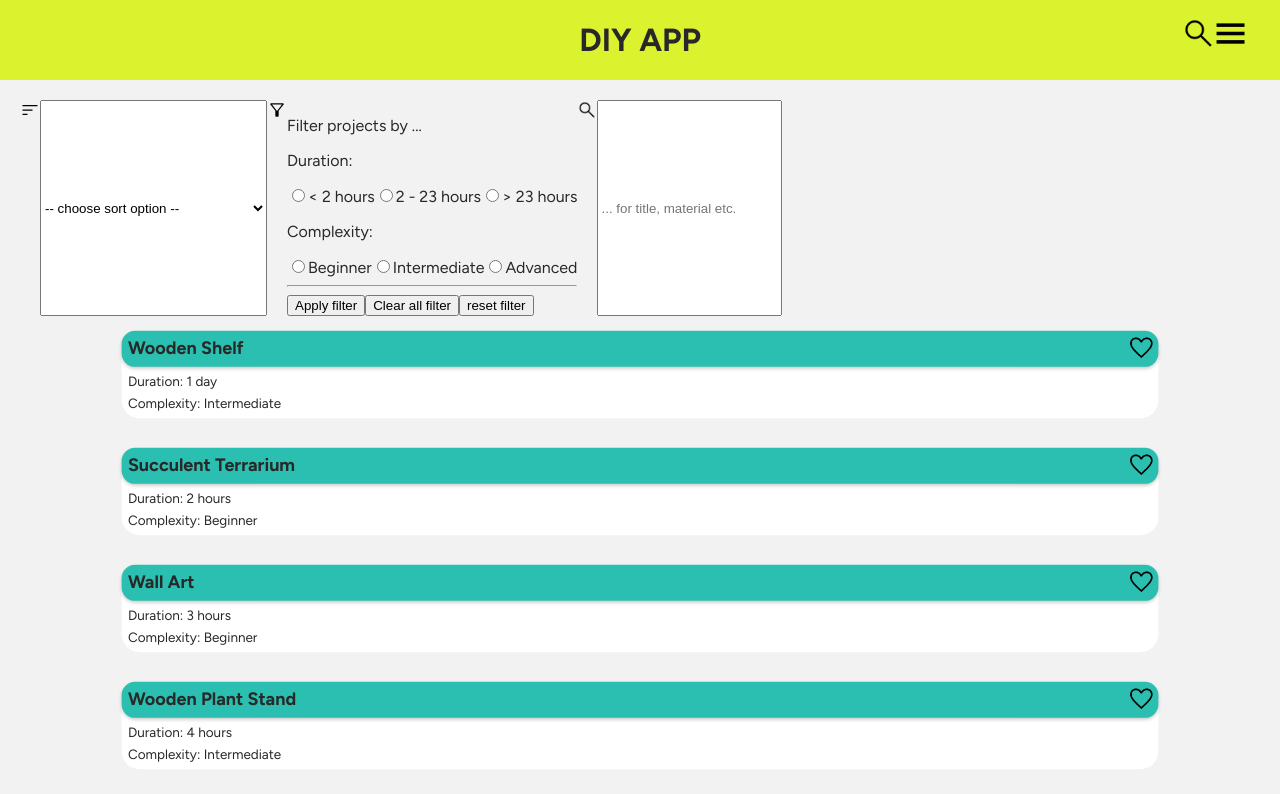
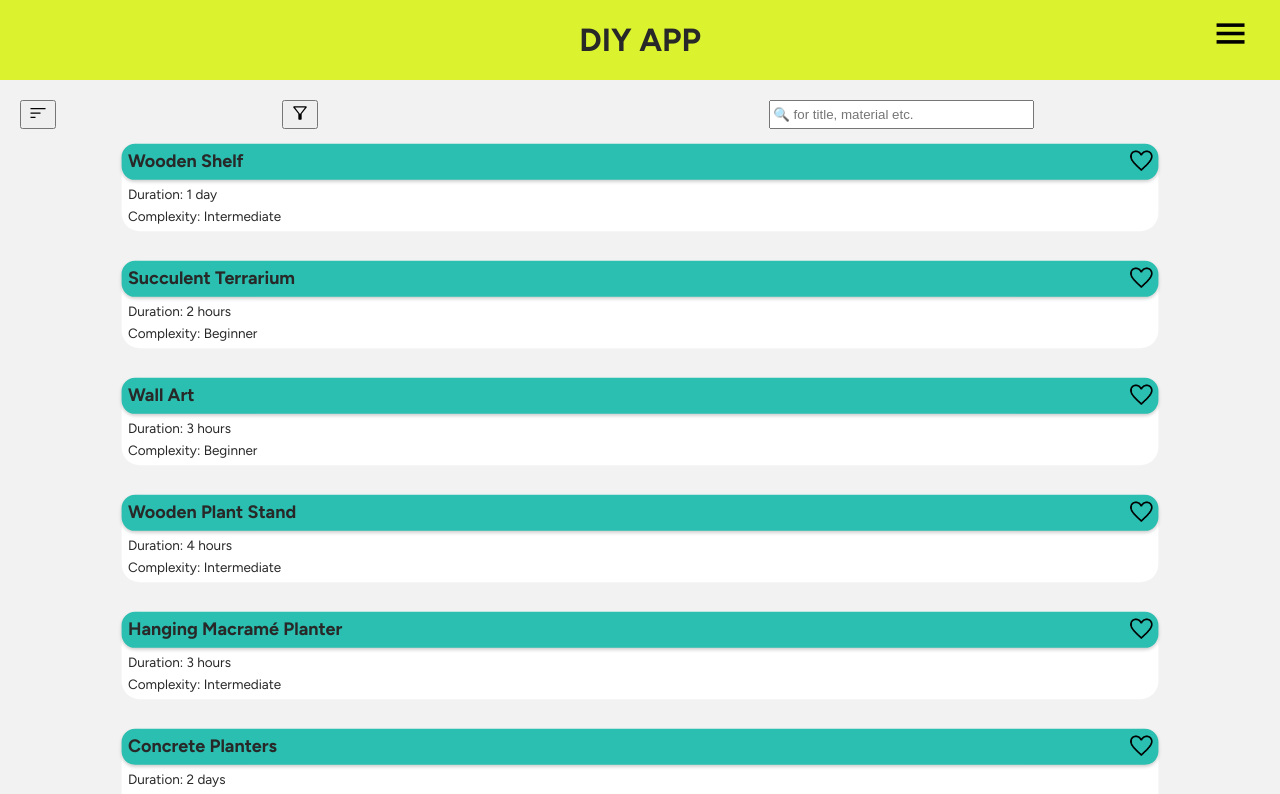
Before and after one commit to jana-scheidemann/DIY-App, a Next.js app: page / in a window 1280 px wide. Shown: the top 794 px of the page. Built offline with nearby package versions, Linux system fonts and the light colour scheme.

Commit message:
delete former SearchBar and functions from Navigation

```diff
--- a/components/Navigation.js
+++ b/components/Navigation.js
@@ -4,14 +4,8 @@ import { useState } from "react";
 import ModalAdd from "./ModalAdd";
 import Image from "next/image";
 
-export default function Navigation({
-  onAddProject,
-  toggleSortModal,
-  toggleFilterModal,
-  showSearchField,
-}) {
+export default function Navigation({ onAddProject }) {
   const [isNavigationOpen, setIsNavigationOpen] = useState(false);
-  const [isSearchBarOpen, setIsSearchBarOpen] = useState(false);
   const [modalAdd, setModalAdd] = useState(false);
 
   function toggleNavigation() {
@@ -25,37 +19,10 @@ export default function Navigation({
   function closeAddModal() {
     setModalAdd(!modalAdd);
   }
-  function toggleSearchBar() {
-    setIsSearchBarOpen(!isSearchBarOpen);
-  }
-
-  function openSearch() {
-    toggleSearchBar();
-    showSearchField();
-  }
-
-  function openSortModal() {
-    toggleSearchBar();
-    toggleSortModal();
-  }
-
-  function openFilterModal() {
-    toggleSearchBar();
-    toggleFilterModal();
-  }
 
   return (
     <>
       {!isNavigationOpen && (
-        <>
-          <StyledSearchMenu onClick={toggleSearchBar}>
-            <Image
-              src={"/icons/search.png"}
-              width={35}
-              height={35}
-              alt={"search icon"}
-            />
-          </StyledSearchMenu>
         <StyledNavigationMenu onClick={toggleNavigation}>
           <Image
             src={"/icons/burger_menu.png"}
@@ -64,7 +31,6 @@ export default function Navigation({
             alt={"burger menu icon"}
           />
         </StyledNavigationMenu>
-        </>
       )}
 
       {isNavigationOpen && (
@@ -98,20 +64,6 @@ export default function Navigation({
           onToggleAddModal={closeAddModal}
         />
       )}
-
-      {isSearchBarOpen && (
-        <StyledSearchBar>
-          <StyledNavigationLink href="/" onClick={openSearch}>
-            Search
-          </StyledNavigationLink>
-          <StyledNavigationLink href="/" onClick={openSortModal}>
-            Sort Projects
-          </StyledNavigationLink>
-          <StyledNavigationLink href="/" onClick={openFilterModal}>
-            Filter Projects
-          </StyledNavigationLink>
-        </StyledSearchBar>
-      )}
     </>
   );
 }
@@ -127,28 +79,6 @@ const StyledNavigationMenu = styled.div`
   top: 1rem;
   right: 2rem;
   cursor: pointer;
-`;
-
-const StyledSearchMenu = styled.div`
-  position: fixed;
-  top: 1rem;
-  right: 4rem;
-  cursor: pointer;
-  z-index: 200;
-`;
-
-const StyledSearchBar = styled.div`
-  position: fixed;
-  z-index: 200;
-  top: 3.5rem;
-  right: 4rem;
-  background-color: var(--text-color);
-  color: var(--background-color);
-  border: 1px solid black;
-  padding: 20px;
-  display: flex;
-  flex-direction: column;
-  align-items: flex-start;
 `;
 
 const StyledNavigationMenuBar = styled.nav`
--- a/components/SearchField.js
+++ b/components/SearchField.js
@@ -1,5 +1,6 @@
 import styled from "styled-components";
 import Image from "next/image";
+import { useState } from "react";
 
 export default function SearchField({
   onSortComplexityStartHigh,
@@ -10,6 +11,9 @@ export default function SearchField({
   onFilterProjects,
   onResetFilters,
 }) {
+  const [isOpenSort, setIsOpenSort] = useState(false);
+  const [isOpenFilter, setIsOpenFilter] = useState(false);
+
   function handleChange(event) {
     event.preventDefault();
     const searchOption = event.target.value;
@@ -31,17 +35,49 @@ export default function SearchField({
     onFilterProjects(filterData);
   }
 
+  function openSort() {
+    setIsOpenSort(!isOpenSort);
+  }
+  function openFilter() {
+    setIsOpenFilter(!isOpenFilter);
+  }
+
   return (
     <>
       <StyledSearchField>
-        <label htmlFor="sort">
+        <button type="button" onClick={openSort}>
           <Image
             src={"/icons/sort.svg"}
             width={20}
             height={20}
             alt={"Sort projects"}
           />
-        </label>
+        </button>
+
+        <button type="button" onClick={openFilter}>
+          <Image
+            src={"/icons/filter.svg"}
+            width={20}
+            height={20}
+            alt={"Filter projects"}
+          />
+        </button>
+
+        <label htmlFor="search"></label>
+        <input
+          type="search"
+          id="search"
+          name="search"
+          size={30}
+          placeholder="🔍 for title, material etc."
+          value={query}
+          onChange={handleSearch}
+        />
+        <br />
+        {isOpenSort && (
+          <>
+            <label htmlFor="sort" />
+
             <select name="sort" id="sort" onChange={handleChange}>
               <option value="">-- choose sort option --</option>
               <option value="duration-short">Duration: short to long</option>
@@ -53,35 +89,10 @@ export default function SearchField({
                 Complexity: Adcanced to Beginner
               </option>
             </select>
+          </>
+        )}
 
-        {/* <label htmlFor="filter">
-          <Image
-            src={"/icons/filter.svg"}
-            width={20}
-            height={20}
-            alt={"Filter projects"}
-          />
-        </label>
-        <select name="filter" id="filter" multiple={true}>
-          <option value="nofilter">-- no filter --</option>
-          <optgroup label="duration">
-            <option value="duration-short">2 hours or less</option>
-            <option value="duration-medium">2 - 23 hours</option>
-            <option value="duration-long">more than 23 hours</option>
-          </optgroup>
-          <optgroup label="complexity">
-            <option value="beginner">Beginner</option>
-            <option value="intermediate">Intermediate</option>
-            <option value="advanced">Advanced</option>
-          </optgroup>
-        </select> */}
-
-        <Image
-          src={"/icons/filter.svg"}
-          width={20}
-          height={20}
-          alt={"Filter projects"}
-        />
+        {isOpenFilter && (
           <form onSubmit={handleFilterSubmit}>
             <p>Filter projects by ...</p>
 
@@ -100,7 +111,12 @@ export default function SearchField({
               value="medium"
             />
             <label htmlFor="duration-medium">2 - 23 hours</label>
-          <input type="radio" id="duration-long" name="duration" value="long" />
+            <input
+              type="radio"
+              id="duration-long"
+              name="duration"
+              value="long"
+            />
             <label htmlFor="duration-long">&gt; 23 hours</label>
 
             <p>Complexity:</p>
@@ -132,34 +148,14 @@ export default function SearchField({
               reset filter
             </button>
           </form>
-
-        <label htmlFor="search">
-          <Image
-            src={"/icons/search.png"}
-            width={20}
-            height={20}
-            alt={"Search projects"}
-          />
-        </label>
-        <input
-          type="search"
-          id="search"
-          name="search"
-          // size={30}
-          placeholder="... for title, material etc."
-          value={query}
-          onChange={handleSearch}
-        />
+        )}
       </StyledSearchField>
     </>
   );
 }
 
 const StyledSearchField = styled.article`
-  // width: 100%;
   display: flex;
   flex-wrap: wrap;
-  /* gap: 1rem;
-  justify-content: center;
-  align-items: center; */
+  justify-content: space-between;
 `;
--- a/components/StyledComponents/StyledGlobalContainer.js
+++ b/components/StyledComponents/StyledGlobalContainer.js
@@ -6,9 +6,6 @@ export default function StyledGlobalContainer({
   children,
   onResetFilters,
   onAddProject,
-  toggleSortModal,
-  toggleFilterModal,
-  showSearchField,
 }) {
   return (
     <>
@@ -16,12 +13,7 @@ export default function StyledGlobalContainer({
         <StyledLink href={"/"} onClick={onResetFilters}>
           <StyledHeadline>DIY APP</StyledHeadline>
         </StyledLink>
-        <Navigation
-          onAddProject={onAddProject}
-          toggleSortModal={toggleSortModal}
-          toggleFilterModal={toggleFilterModal}
-          showSearchField={showSearchField}
-        />
+        <Navigation onAddProject={onAddProject} />
       </Header>
 
       <Body>{children}</Body>
--- a/pages/_app.js
+++ b/pages/_app.js
@@ -5,16 +5,12 @@ import GlobalStyle from "../styles";
 import StyledGlobalContainer from "@/components/StyledComponents/StyledGlobalContainer";
 import Link from "next/link";
 import StyledModal from "@/components/StyledComponents/StyledModal";
-import ModalFilter from "@/components/ModalFilter";
 import styled from "styled-components";
 import Fuse from "fuse.js";
 
 export default function App({ Component, pageProps }) {
   const [projects, setProjects] = useState(initialProjects);
   const [projectFilter, setProjectFilter] = useState({});
-  const [modalSort, setModalSort] = useState(false);
-  const [modalFilter, setModalFilter] = useState(false);
-  const [isHidden, setIsHidden] = useState(true);
   const [query, setQuery] = useState("");
 
   // --- ADD, DELETE, EDIT ---
@@ -85,10 +81,6 @@ export default function App({ Component, pageProps }) {
   function handleProjectFilter(filterData) {
     setProjectFilter(filterData);
   }
-
-  // function toggleFilterModal() {
-  //   setModalFilter(!modalFilter);
-  // }
 
   const filteredProjects = projects.filter((project) => {
     let durationMatch = true;
@@ -168,22 +160,14 @@ export default function App({ Component, pageProps }) {
           onSortDuration={handleSortDuration}
         />
 
-        {projects.length === 0 && (
+        {displayedProjects.length === 0 && (
           <StyledModal>
             <p>Oooops. No results for your filter. Try again.</p>
-            <StyledLink href={"/"} onClick={onResetFilters}>
+            <StyledLink href={"/"} onClick={resetProjectFilter}>
               Back to all Projects
             </StyledLink>
           </StyledModal>
         )}
-
-        {/* {modalFilter && (
-          <ModalFilter
-            toggleFilterModal={toggleFilterModal}
-            onFilterProjects={handleProjectFilter}
-            onResetFilters={resetProjectFilter}
-          />
-        )} */}
       </StyledGlobalContainer>
     </>
   );
--- a/pages/index.js
+++ b/pages/index.js
@@ -12,7 +12,6 @@ export default function HomePage({
   onToggleFavorite,
   onFilterProjects,
   onResetFilters,
-  // toggleFilterModal,
 }) {
   return (
     <>
@@ -24,7 +23,6 @@ export default function HomePage({
         onSortDuration={onSortDuration}
         onFilterProjects={onFilterProjects}
         onResetFilters={onResetFilters}
-        // toggleFilterModal={toggleFilterModal}
       />
       <StyledSection>
         {searchResults.map((project) => (
```
Lines whose indentation alone changed are shown as unchanged.
